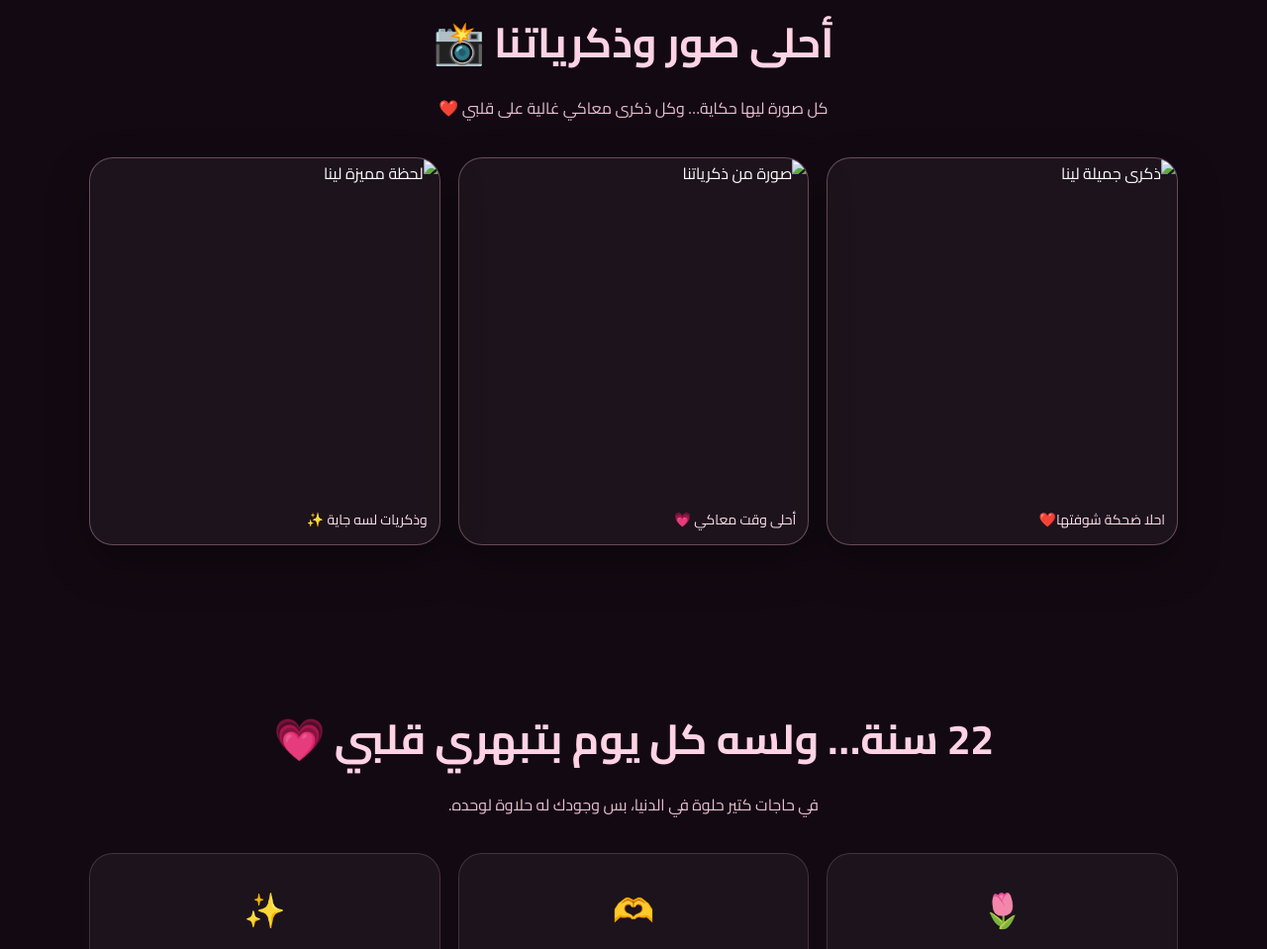
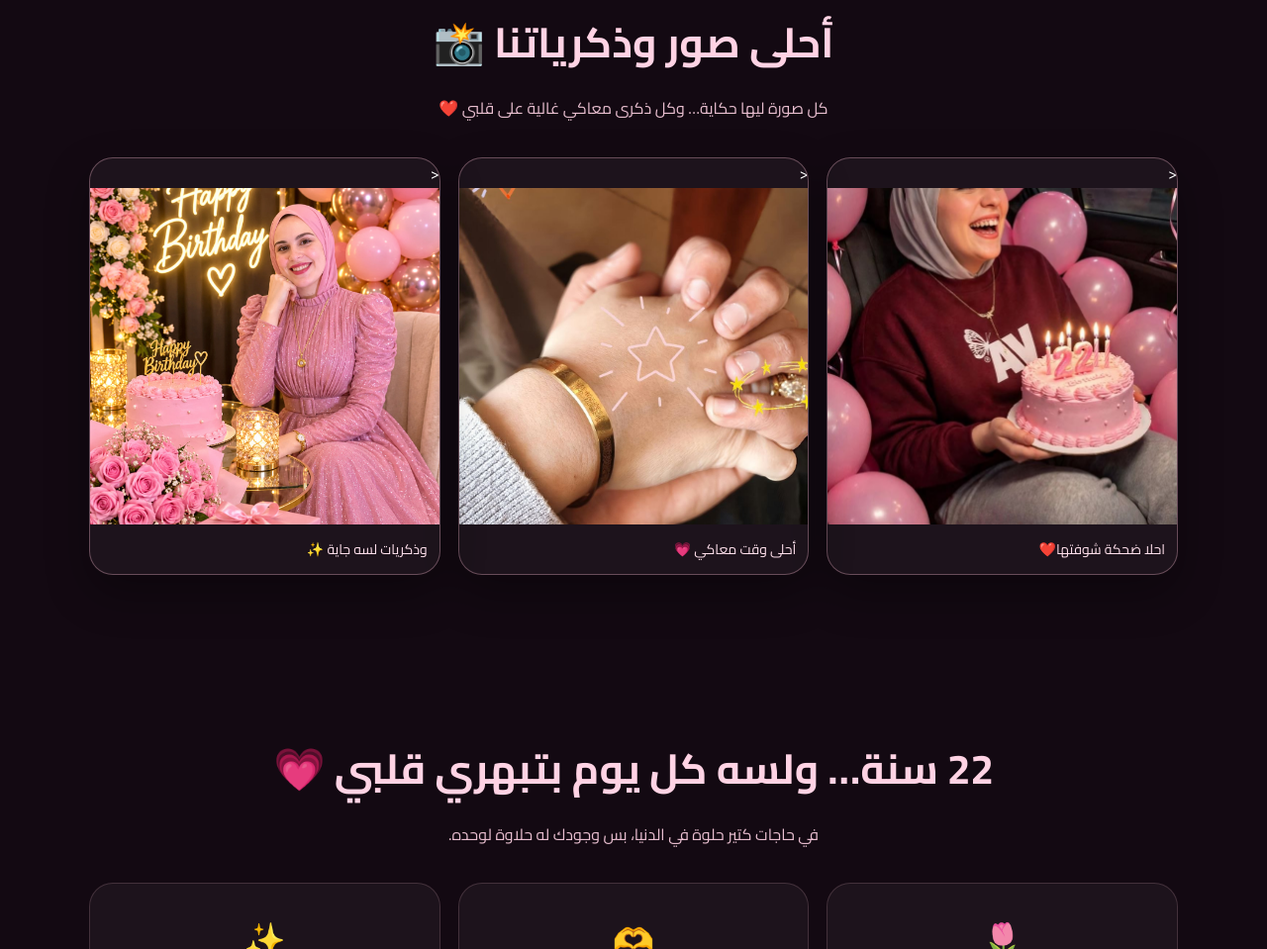
Before and after one commit to rezksaad/for-my-mozaa, a plain HTML site: page index.html in a window 1280 px wide. Shown: the part 1171-2130 px from the top of the page at 99% size. Drawn offline with Linux system fonts and the light colour scheme.

Commit message:
Change audio and image paths to relative URLs
Updated audio source and image paths to relative URLs.

```diff
--- a/index.html
+++ b/index.html
@@ -473,7 +473,7 @@
   <div class="floating-hearts" aria-hidden="true">
     <span>💗</span><span>💕</span><span>💖</span><span>💘</span><span>❤️</span>
   </div>
-  <audio id="backgroundMusic" src="/birthday-22-updated/s.mp3" loop preload="none"></audio>
+ <audio id="backgroundMusic" src="./s.mp3" loop preload="none"></audio>
   <button class="music-control" id="musicToggle" type="button" aria-pressed="false">▶ شغّلي الأغنية</button>
   <header class="container">
     <nav><a class="brand" href="#">❤️ قطتي</a>
@@ -497,15 +497,15 @@
       <h2 class="section-title">أحلى صور وذكرياتنا 📸</h2>
       <p class="section-sub">كل صورة ليها حكاية… وكل ذكرى معاكي غالية على قلبي ❤️</p>
       <div class="photo-grid">
-        <figure class="photo-card"><img src="/birthday-22-updated/photo_2026-11-17_00-55-08.jpg" alt="ذكرى جميلة لينا"
+        <figure class="photo-card"><<img src="./photo_2026-11-17_00-55-08.jpg" alt="ذكرى جميلة لينا"
             loading="lazy">
           <figcaption class="photo-caption"> احلا ضحكة شوفتها❤️</figcaption>
         </figure>
-        <figure class="photo-card"><img src="/birthday-22-updated/photo_2026-11-17_00-55-14.jpg" alt="صورة من ذكرياتنا"
+        <figure class="photo-card"><<img src="./photo_2026-11-17_00-55-14.jpg" alt="صورة من ذكرياتنا"
             loading="lazy">
           <figcaption class="photo-caption">أحلى وقت معاكي 💗</figcaption>
         </figure>
-        <figure class="photo-card"><img src="/birthday-22-updated/photo_2026-11-17_00-55-17.jpg" alt="لحظة مميزة لينا"
+        <figure class="photo-card"><<img src="./photo_2026-11-17_00-55-17.jpg" alt="لحظة مميزة لينا"
             loading="lazy">
           <figcaption class="photo-caption">وذكريات لسه جاية ✨</figcaption>
         </figure>
```
